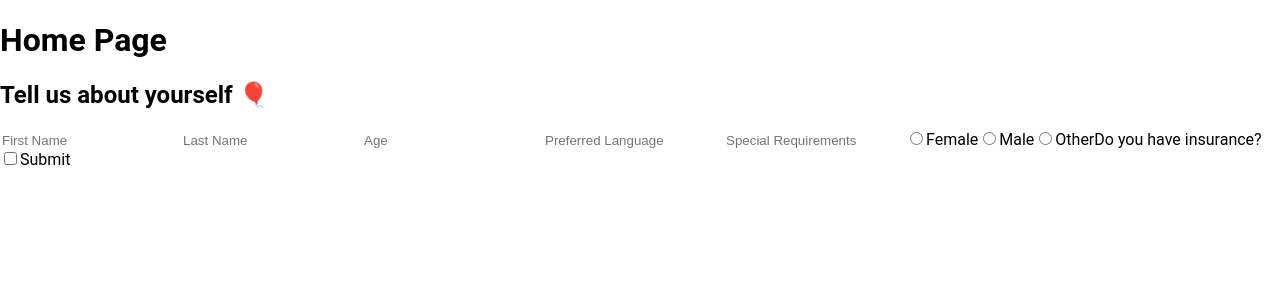
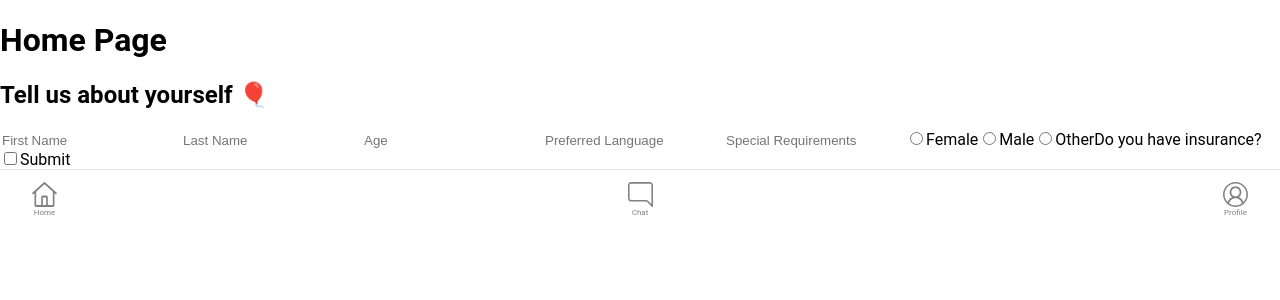
Before and after one commit to dylan-galbraith/tinder-md, a React (Create React App) app in the folder client/: page /post-signup in a window 1280 px wide. Shown: the top 300 px of the page. Built offline with nearby package versions, Linux system fonts and the light colour scheme.

Commit message:
Create nav bar and finish styling

```diff
--- a/client/src/App.js
+++ b/client/src/App.js
@@ -3,6 +3,7 @@ import './App.scss';
 import Login from "./components/Login/Login";
 import Signup from "./components/Signup/Signup";
 import PostSignup from "./components/PostSignup/PostSignup";
+import Navbar from "./components/Navbar/Navbar";
 
 
 function App() {
@@ -19,6 +20,7 @@ function App() {
             <PostSignup />
           </Route>
         </Switch>
+        <Navbar />
       </BrowserRouter>
     </>
   );
--- a/client/src/components/Navbar/Navbar.js
+++ b/client/src/components/Navbar/Navbar.js
@@ -1 +1,26 @@
 import "./Navbar.scss";
+import home from "../../assets/icons/Vector-2.svg";
+import chat from "../../assets/icons/Vector-4.svg";
+import profile from "../../assets/icons/Vector.svg";
+import React from 'react';
+import { Link } from 'react-router-dom';
+function Navbar() {
+  return (
+    <div className="nav">
+      <div className="nav__item">
+      <img className="nav__item--homeIcon" src={home} alt="home icon" />
+      <span className="nav__item--homeText">Home</span>
+      </div>
+      <div className="nav__item">
+      <img className="nav__item--chatIcon" src={chat} alt="chat icon" />
+      <span className="nav__item--chatText">Chat</span>
+      </div>
+      <div className="nav__item">
+      <img className="nav__item--profileIcon" src={profile} alt="profile icon" />
+      <span className="nav__item--profileText">Profile</span>
+      </div>
+    </div>
+  )
+}
+
+export default Navbar
--- a/client/src/components/Navbar/Navbar.scss
+++ b/client/src/components/Navbar/Navbar.scss
@@ -0,0 +1,26 @@
+@use "../../partials/variables" as *;
+@use "../../partials/globals" as *;
+
+.nav {
+  display: flex;
+  justify-content: space-between;
+  padding: .75rem 2rem;
+  color: #818181;
+  border-top: 1px solid $light-grey;
+
+  &__item {
+    display: flex;
+    flex-direction: column;
+    align-items: center;
+
+    &--homeIcon, &--chatIcon, &--profileIcon {
+      width: 25px;
+      height: 25px
+    }
+
+    &--homeText, &--chatText, &--profileText {
+      font-size: .5rem;
+      padding-top: .1rem;
+    }
+  }
+}
--- a/client/src/partials/_variables.scss
+++ b/client/src/partials/_variables.scss
@@ -1,4 +1,4 @@
 
 // colors
 $blue: rgb(66,133,244);
-$light-grey: #BDC5D5;
+$light-grey: #E5E5E5
```
